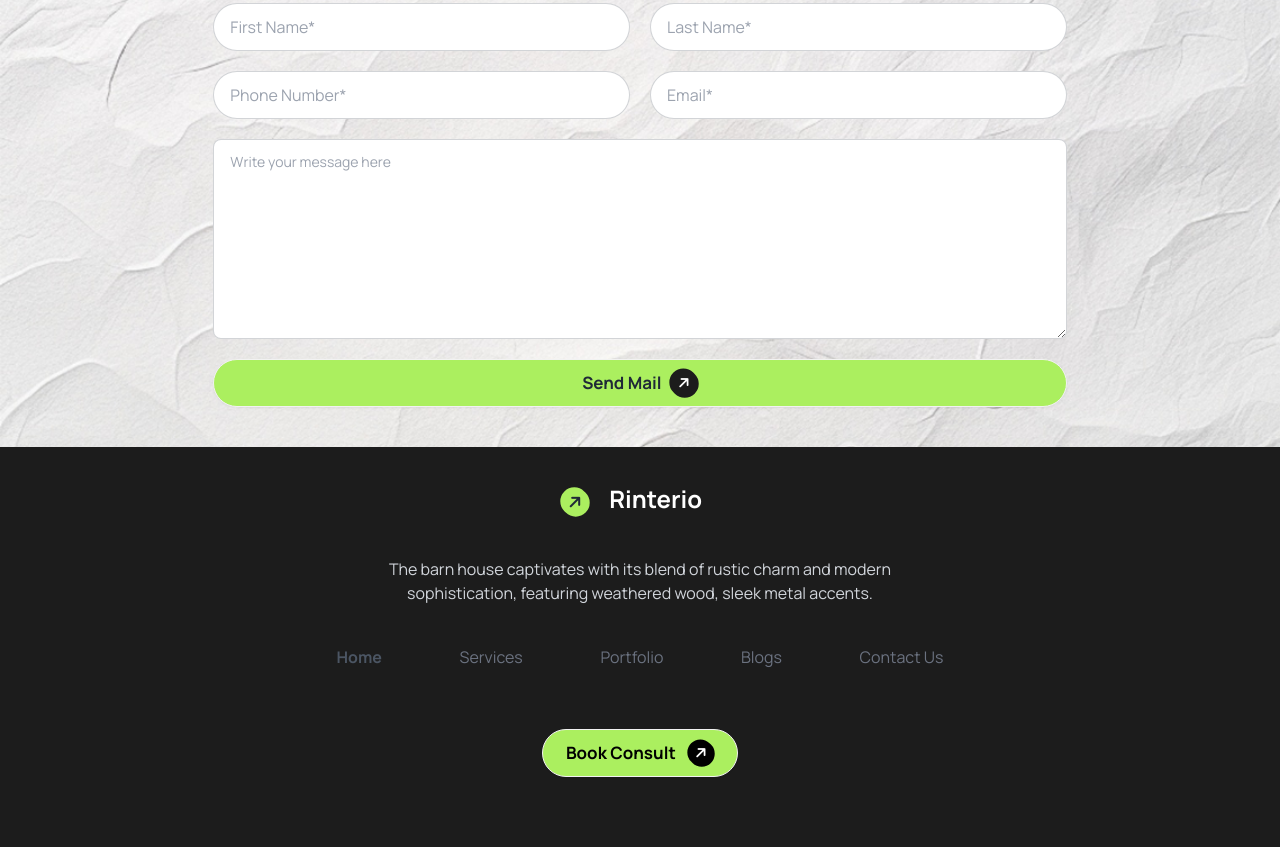
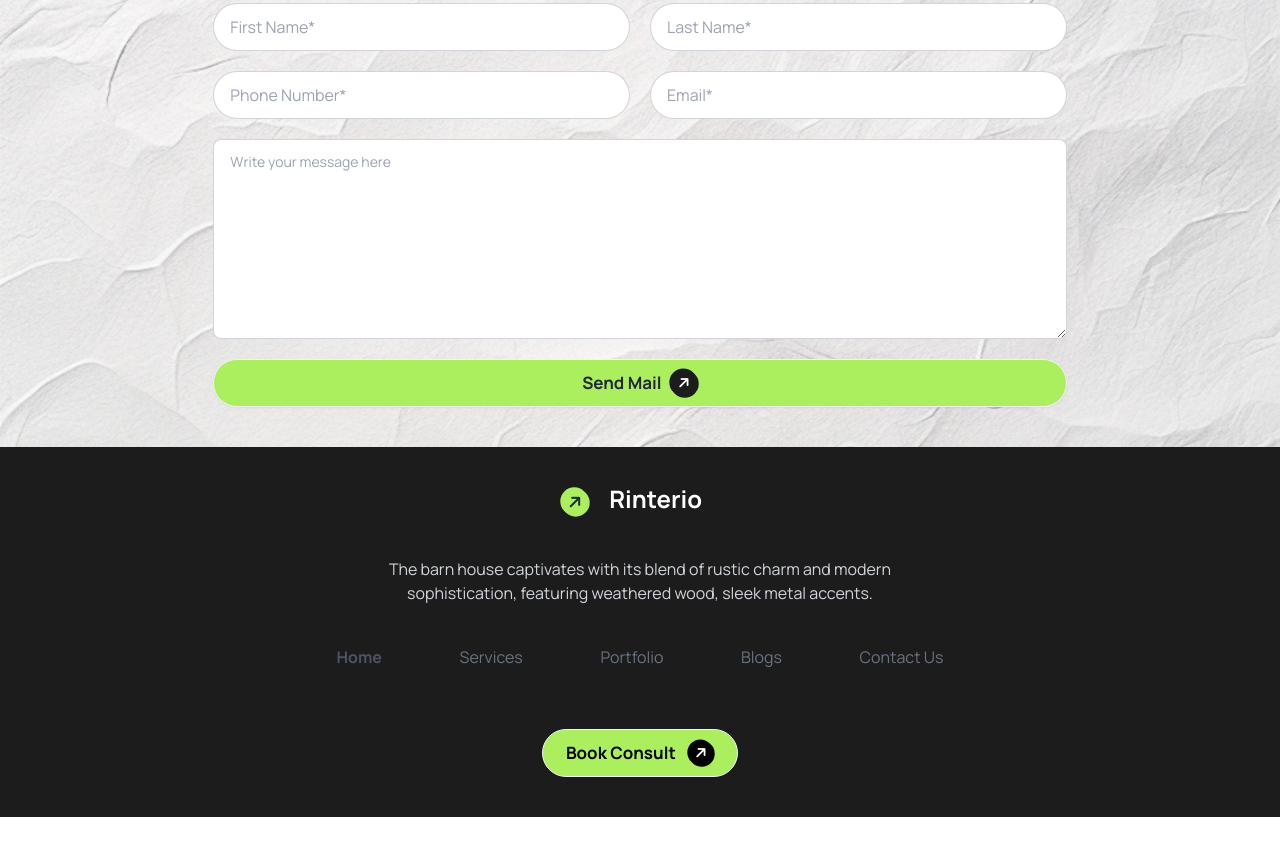
Before and after one commit to asifrahman2005/assignment-three, a plain HTML site: page index.html in a window 1280 px wide. Shown: the part 2983-3830 px from the top of the page. After the commit the page ends 3800 px from the top, so only its background shows below. Drawn offline with nearby package versions, Linux system fonts and the light colour scheme.

Commit message:
update footer section

```diff
--- a/index.html
+++ b/index.html
@@ -333,7 +333,7 @@
     </main>
     <!-- Footer Section -->
     <footer class="bg-[#1C1C1C]">
-        <section class="w-11/12 h-[400px] text mx-auto">
+        <section class="w-11/12 h-full pb-10 text mx-auto">
             <div class="text-center">
                 <i class="fa-solid fa-arrow-right -rotate-45 bg-all_btn_bg my-10 p-[7px] rounded-full"></i>
                 <a class="btn btn-ghost text-2xl text-white font-bold">Rinterio</a>
```
